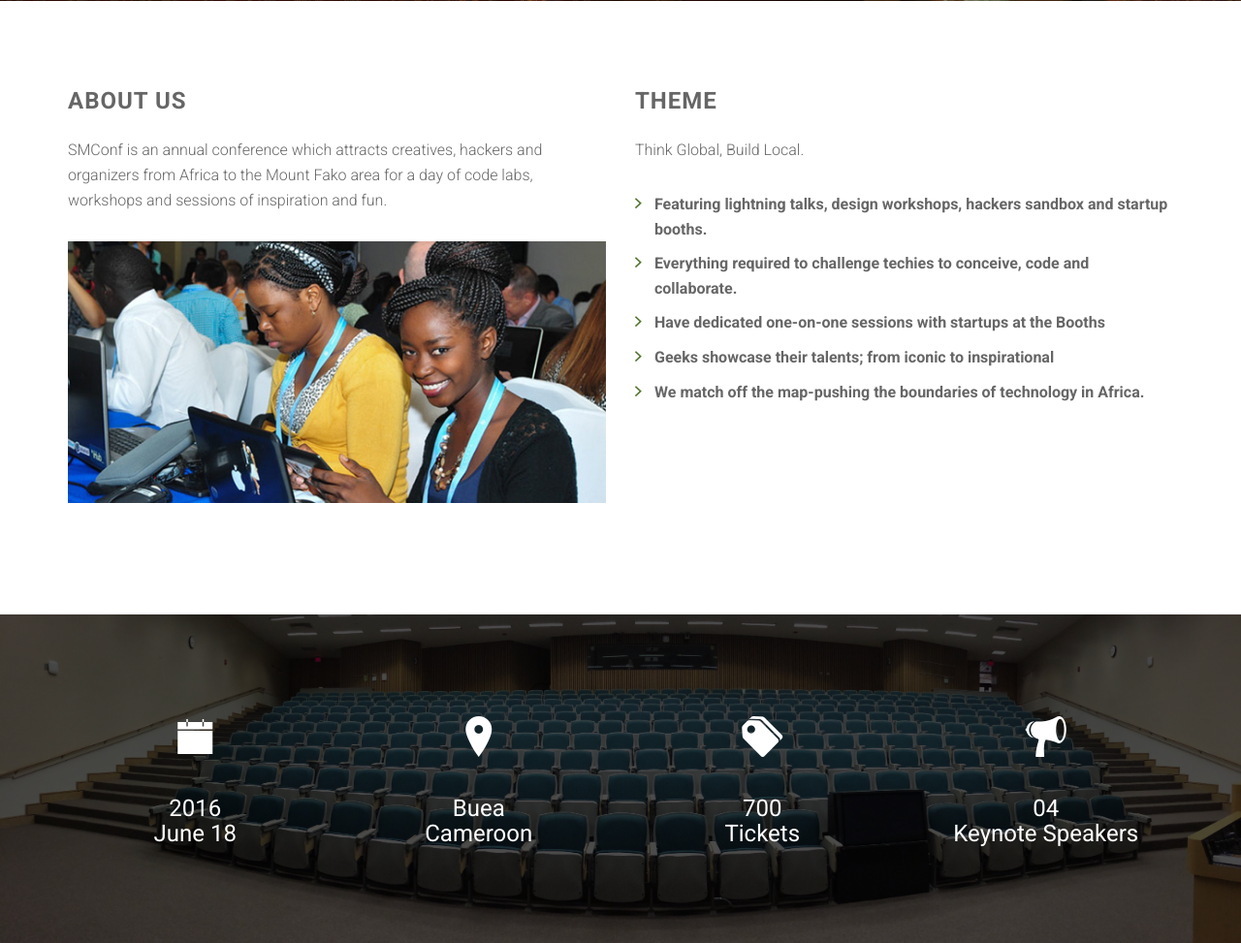
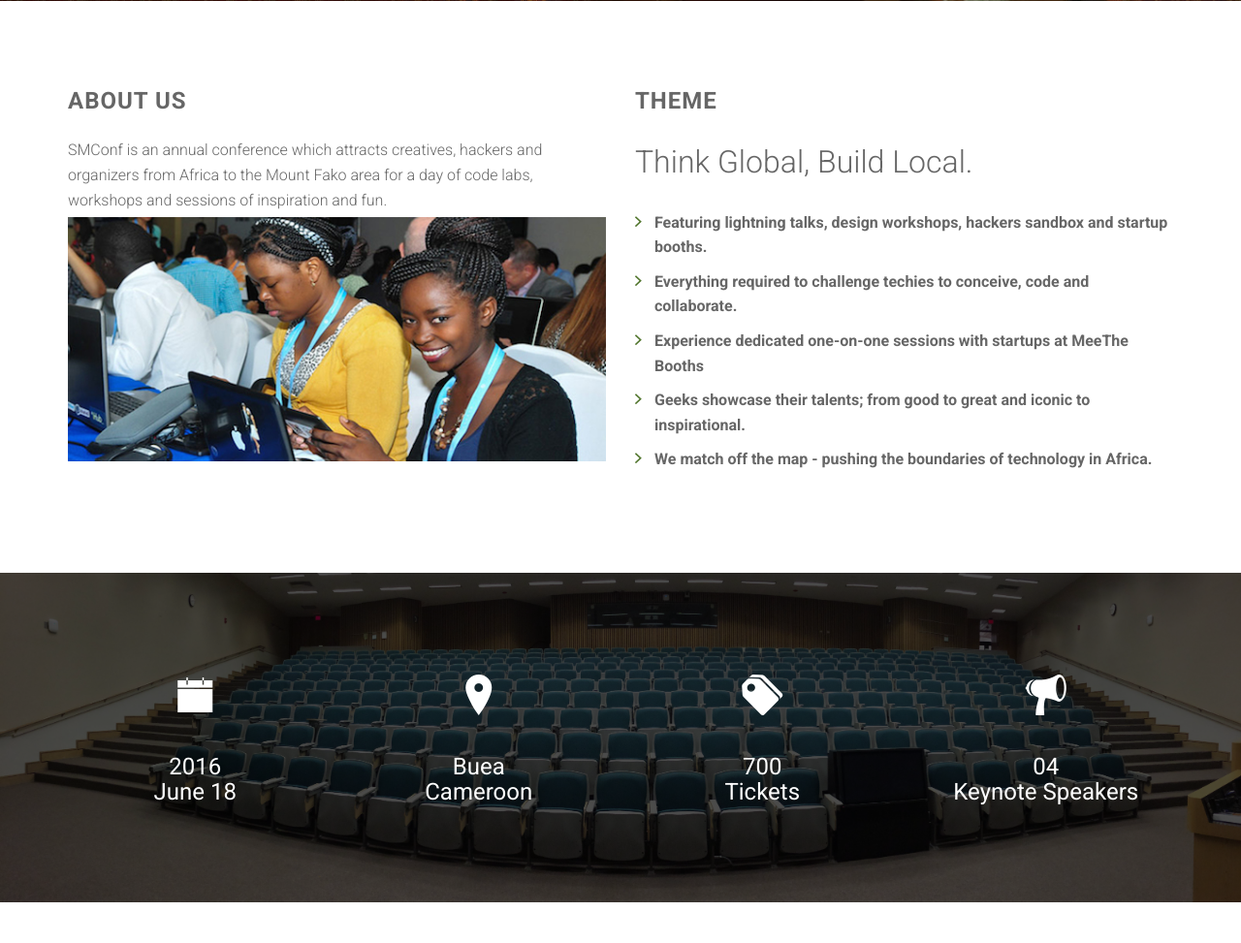
Before and after one commit to silicon-mountain/smconf.org, a PHP site: page / in a window 1280 px wide. Shown: the part 799-1772 px from the top of the page at 97% size. Run offline with PHP 8.4, Linux system fonts and the light colour scheme; some libraries are stand-ins or nearby versions.

Commit message:
About Us
Adjusted the image and modified the content

```diff
--- a/assets/css/main.css
+++ b/assets/css/main.css
@@ -34,6 +34,15 @@ h4,
 h5,
 h6 {
   font-weight: 700;
+}
+
+p.smc {
+  margin: 0 0 5px;
+}
+
+p.smt {
+  margin: 0 0 23px;
+  font-size: 2em;
 }
 
 p {
--- a/index.html
+++ b/index.html
@@ -76,7 +76,7 @@
 
                     <h3 class="section-title">About Us</h3>
 
-                    <p>SMConf is an annual conference which attracts creatives, hackers and organizers from Africa to the Mount Fako area for a day of code labs, workshops and sessions of inspiration and fun.
+                    <p class="smc">SMConf is an annual conference which attracts creatives, hackers and organizers from Africa to the Mount Fako area for a day of code labs, workshops and sessions of inspiration and fun.
                     </p>
 
                     <figure>
@@ -89,14 +89,14 @@
 
                     <h3 class="section-title multiple-title">Theme</h3>
 
-                    <p>Think Global, Build Local.</p>
+                    <p class="smt">Think Global, Build Local.</p>
 
                     <ul class="list-arrow-right">
 						<li>Featuring lightning talks, design workshops, hackers sandbox and startup booths.</li>
                         <li>Everything required to challenge techies to conceive, code and collaborate.</li>
-                        <li>Have dedicated one-on-one sessions with startups at the Booths</li>
-                        <li>Geeks showcase their talents; from iconic to inspirational</li>
-                        <li>We match off the map-pushing the boundaries of technology in Africa.</li>
+                        <li>Experience dedicated one-on-one sessions with startups at MeeThe Booths</li>
+                        <li>Geeks showcase their talents; from good to great and iconic to inspirational.</li>
+                        <li>We match off the map - pushing the boundaries of technology in Africa.</li>
 
                     </ul>
 
@@ -305,7 +305,7 @@
                             <time datetime="11:00">11:00 am</time> - <time datetime="14:00">02:00 pm</time>
                         </div>
                         <h3>Hackers Sandbox</h3>
-                        <p style="padding: 0px 10px; text-align: center;">Learn more about Cloud, Mobile, Desktop and Web. From DevOps, Scalability, Platforms, Programming Concepts, Tools and Techniques.</p>
+                        <p style="text-align: center;">Learn more about Cloud, Mobile, Desktop and Web. From DevOps, Scalability, Platforms, Programming Concepts, Tools and Techniques.</p>
                     </div>
                 </div>
                 <div class="col-md-4 col-sm-6">
```
Also changed, not shown: assets/images/about-us.jpg.
